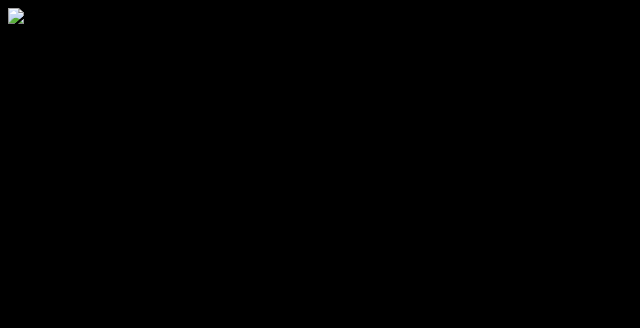
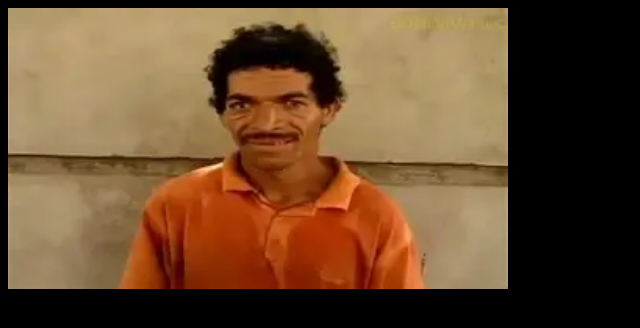
Before and after one commit to MichelLobo34/teste_git_michel, a plain HTML site: page index.html in a window 1280 px wide. Shown: the whole page, without its empty margins (0-640 px from the left). Drawn offline with Linux system fonts and the light colour scheme.

Commit message:
ADICIONANDO IMAGEM

```diff
--- a/index.html
+++ b/index.html
@@ -7,6 +7,6 @@
     <title>ProjetoGit</title>
 </head>
 <body>
-    <img src="#" alt="Imagem exemplo">
+    <img src="/IMG/OIP (1).webp" alt="Imagem exemplo">
 </body>
 </html>
```
Also changed, not shown: IMG/OIP (1).webp (added), IMG/imagens.jpg (deleted).
